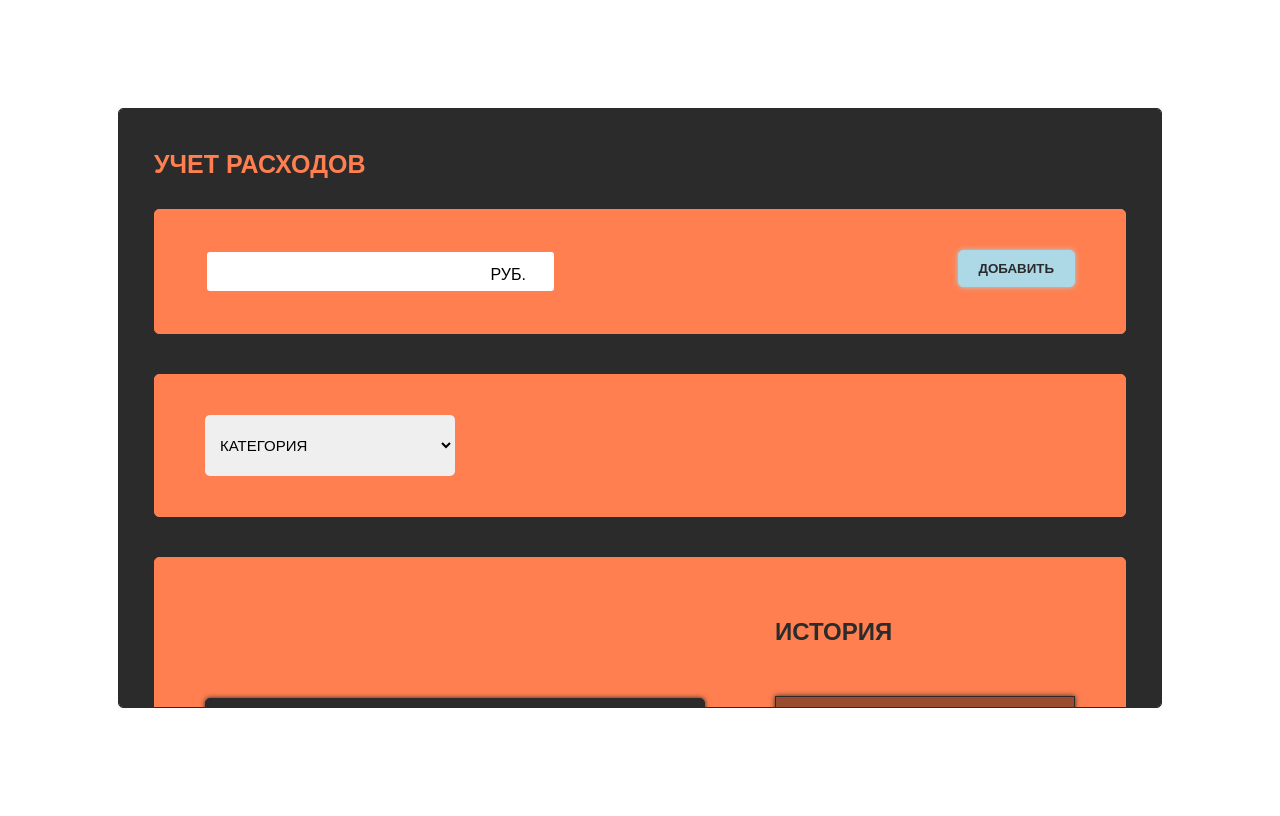
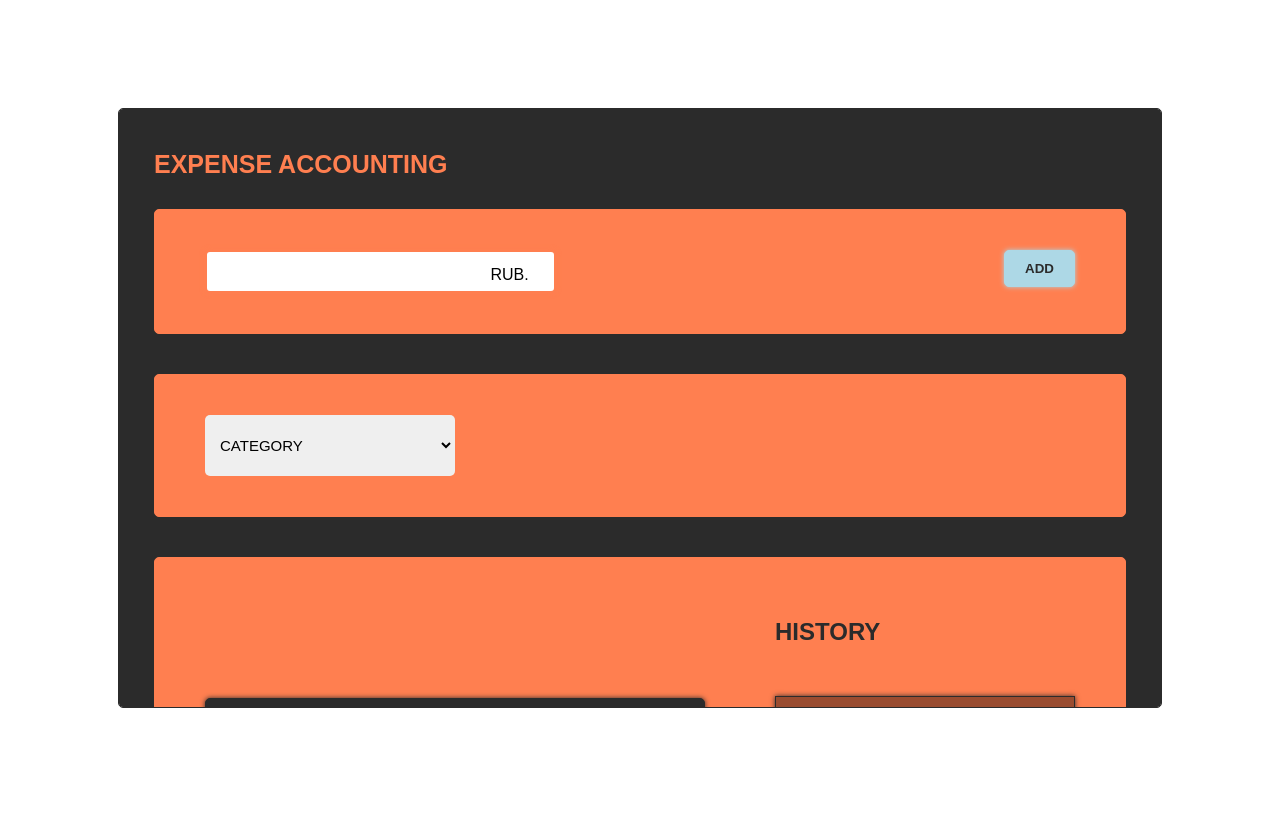
Before and after one commit to DennyMaverick/ExpensesApp, a plain HTML site: page index.html in a window 1280 px wide. Drawn offline with Linux system fonts and the light colour scheme.

Commit message:
Перевод приложения на английский

```diff
--- a/index.html
+++ b/index.html
@@ -12,7 +12,7 @@
     </section>
     <section class="expense__box">
       <div class="container">
-        <h1 class="expense__title">Учет расходов</h1>
+        <h1 class="expense__title">Expense accounting</h1>
         <div class="row expense__row-input">
           <div class="col">
             <div class="expense__input-box">
@@ -20,44 +20,44 @@
             </div>
           </div>
           <div class="col">
-            <button class="expense__btn btn js-btn">Добавить</button>
+            <button class="expense__btn btn js-btn">Add</button>
           </div>
         </div>
         <div class="row expense__row-category">
           <div class="col">
             <select class="js-expense-category expense__category">
               <option hidden disabled selected value="Категория">
-                Категория
+                Category
               </option>
-              <option value="Кафе">Кафе</option>
-              <option value="Продукты">Продукты</option>
-              <option value="Авто">Авто</option>
-              <option value="Интернет">Интернет</option>
+              <option value="Кафе">Caffe</option>
+              <option value="Продукты">Goods</option>
+              <option value="Авто">Auto</option>
+              <option value="Интернет">Internet</option>
             </select>
           </div>
         </div>
         <div class="row expense__row-output">
           <div class="col expense__indicate-values">
             <p>
-              Лимит:
+              Limit:
               <span class="js-limit"></span>
-              руб.
+              rub.
             </p>
             <p>
-              Сумма:
+              Total:
               <span class="js-total"></span>
-              руб.
+              rub.
             </p>
             <p>
-              Статус:
+              Status:
               <span class="js-status expense__status--success"></span>
             </p>
             <button class="js-reset-btn expense__reset-btn btn--red btn">
-              Сбросить расходы
+              Reset expenses
             </button>
           </div>
           <div class="col">
-            <h2 class="expense__output-title">История</h2>
+            <h2 class="expense__output-title">History</h2>
             <div class="expense__output js-history"></div>
           </div>
         </div>
--- a/style.css
+++ b/style.css
@@ -116,7 +116,7 @@ ul {
 }
 
 .expense__input-box::after {
-  content: 'руб.';
+  content: 'rub.';
   text-transform: uppercase;
 }
 
```
